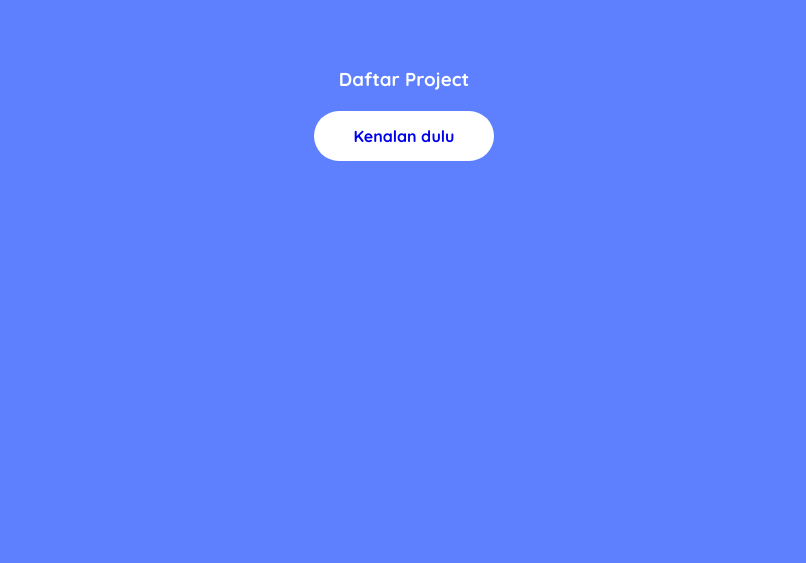
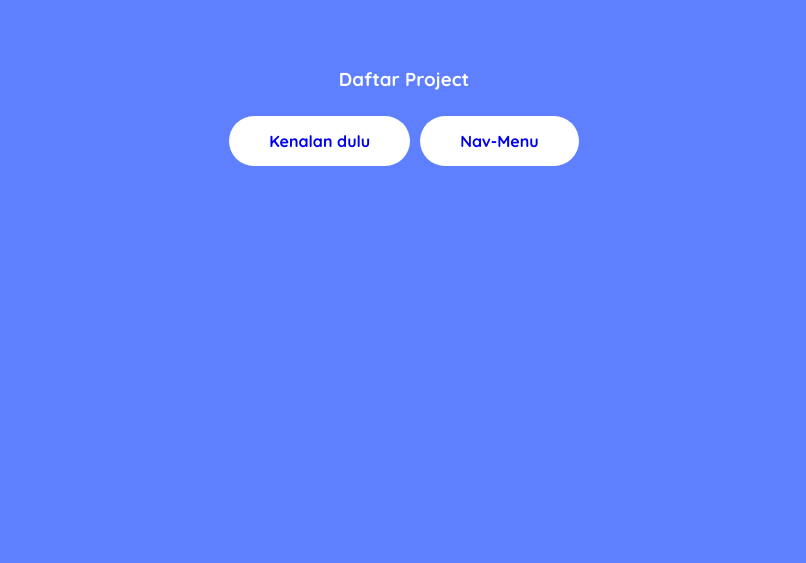
Before and after one commit to Im-Ryn/Im-Ryn.github.io, a plain HTML site: page index.html in a window 1280 px wide. Shown: the part 237-800 px from the top of the page, without its empty margins (236-1042 px from the left). Drawn offline with Linux system fonts and the light colour scheme.

Commit message:
menmabahkan project baru

```diff
--- a/assets/style/style.css
+++ b/assets/style/style.css
@@ -68,3 +68,8 @@ main .nav-web ul li{
         flex-direction: column;
     }
 }
+
+li{
+    text-align: center;
+    margin: 5px;
+}
--- a/index.html
+++ b/index.html
@@ -19,6 +19,7 @@
             <h3>Daftar Project</h3>
             <ul>
                 <li><a href="https://im-ryn.github.io/haloo/">Kenalan dulu</a></li>
+                <li><a href="https://im-ryn.github.io/navigation-menu/">Nav-Menu</a></li>
             </ul>
         </div>
     </main>
```
